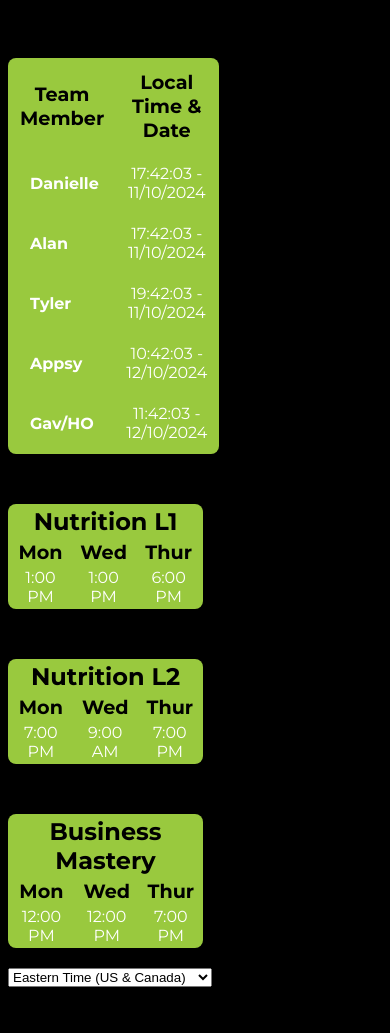
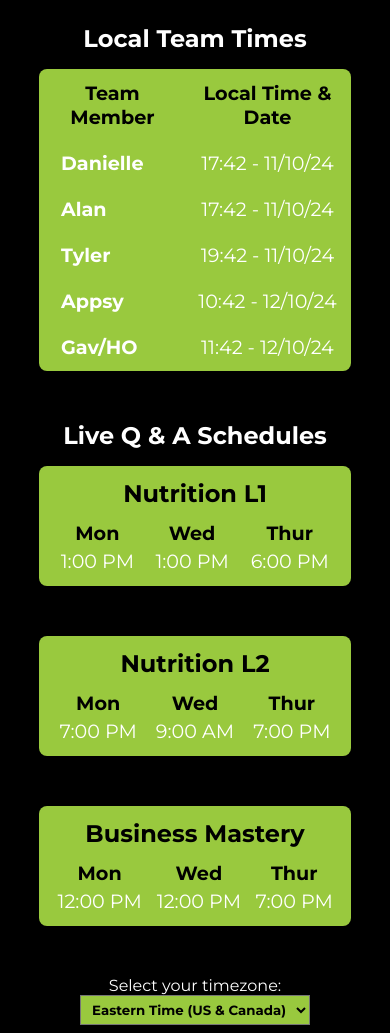
Before and after one commit to appsy-gc/survey_form, a Flask app: page / in a window 390 px wide. Before the commit the page ends 987 px from the top, so only its background shows below. Run offline with Flask 3, Linux system fonts and the light colour scheme; some libraries are stand-ins or nearby versions.

Commit message:
Updated styling and added @media breakpoints

```diff
--- a/app.py
+++ b/app.py
@@ -19,7 +19,7 @@ def index():
 
     for person, tz_name in people_timezones.items():
         tz = pytz.timezone(tz_name)
-        current_time = datetime.now(tz).strftime("%H:%M:%S - %d/%m/%Y")
+        current_time = datetime.now(tz).strftime("%H:%M - %d/%m/%y")
         people_times.append({"name": person, "current_time": current_time})
 
     # QnA times (in EST)
--- a/static/styles.css
+++ b/static/styles.css
@@ -16,11 +16,17 @@ body {
     align-items: center;
 }
 
+h1 {
+    color: var(--mainText);
+    text-align: center;
+    width: 50vw;
+}
+
 table {
     background-color: var(--chSpecial);
     border-radius: 0.5rem;
     width: 50vw;
-    margin-top: 50px;
+    margin-bottom: 50px;
 }
 
 table th {
@@ -50,8 +56,48 @@ table td {
 .nutrition_l2_table,
 .business_mastery_table {
     text-align: center;
+    padding: 10px;
+}
+
+.nutrition_l1_table td,
+.nutrition_l2_table td,
+.business_mastery_table td,
+.team_table td {
+    font-size: 1.2rem;
 }
 
 .schedule_heading {
     font-size: 1.5rem;
+    padding-bottom: 10px;
 }
+
+.timezone_selector {
+    display: flex;
+    flex-direction: column;
+    align-items: center;
+    width: 100%
+}
+
+.timezone_selector label {
+    color: var(--mainText);
+}
+
+select {
+    font-family: "Montserrat", sans-serif;
+    background-color: var(--chSpecial);
+    text-align: center;
+    font-weight: bold;
+    height: 30px;
+}
+
+@media only screen and (max-width: 750px) {
+    table, h1 {
+        width: 80vw;
+    }
+}
+
+@media only screen and (max-width: 470px) {
+    h1 {
+        font-size: 1.5rem;
+    }
+}
--- a/templates/index.html
+++ b/templates/index.html
@@ -13,8 +13,8 @@
 <body>
     <main>
         <header></header>
-
         <div class="team_times">
+            <h1>Local Team Times</h1>
             <table class="team_table">
                 <thead>
                     <tr>
@@ -32,8 +32,8 @@
                 </tbody>
             </table>
         </div>
-
         <div class="live_schedule">
+            <h1>Live Q & A Schedules</h1>
             {% for course, times in qna_times.items() %}
             <table class="{{ course | lower | replace(' ', '_') }}_table">
                 <thead>
@@ -65,10 +65,13 @@
                 <option value="America/Chicago">Central Time (US & Canada)</option>
                 <option value="America/Denver">Mountain Time (US & Canada)</option>
                 <option value="America/Los_Angeles">Pacific Time (US & Canada)</option>
-                <option value="Europe/London">London</option>
-                <option value="Europe/Paris">Paris</option>
+                <!-- <option value="Europe/London">London</option>
+                <option value="Europe/Paris">Paris</option> -->
                 <option value="Australia/Sydney">Sydney</option>
                 <option value="Australia/Brisbane">Brisbane</option>
+                <option value="Australia/Perth">Perth</option>
+                <option value="Australia/Adelaide">Adelaide</option>
+                <option value="Australia/Melbourne">Melbourne</option>
             </select>
         </div>
 
```
